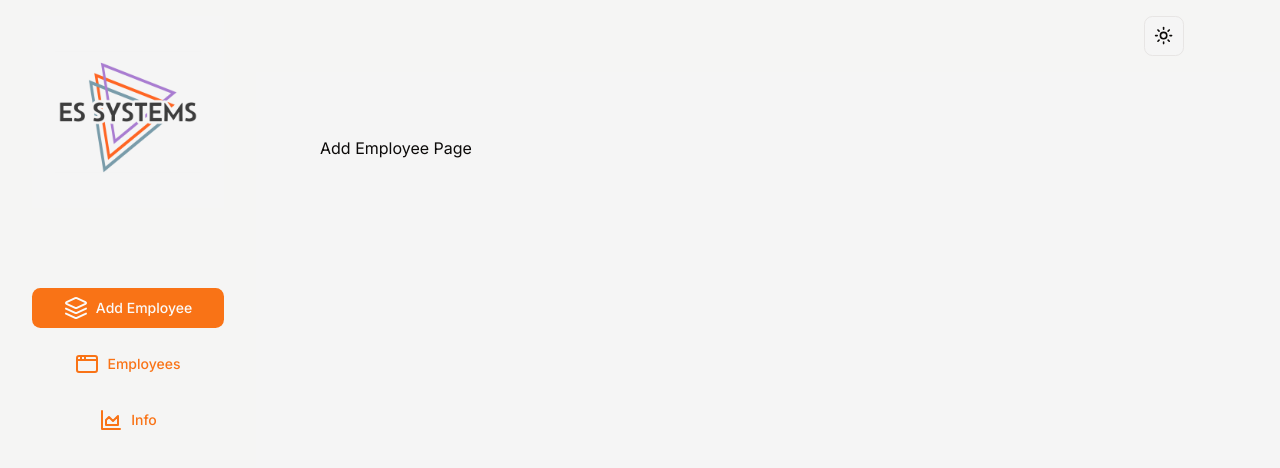
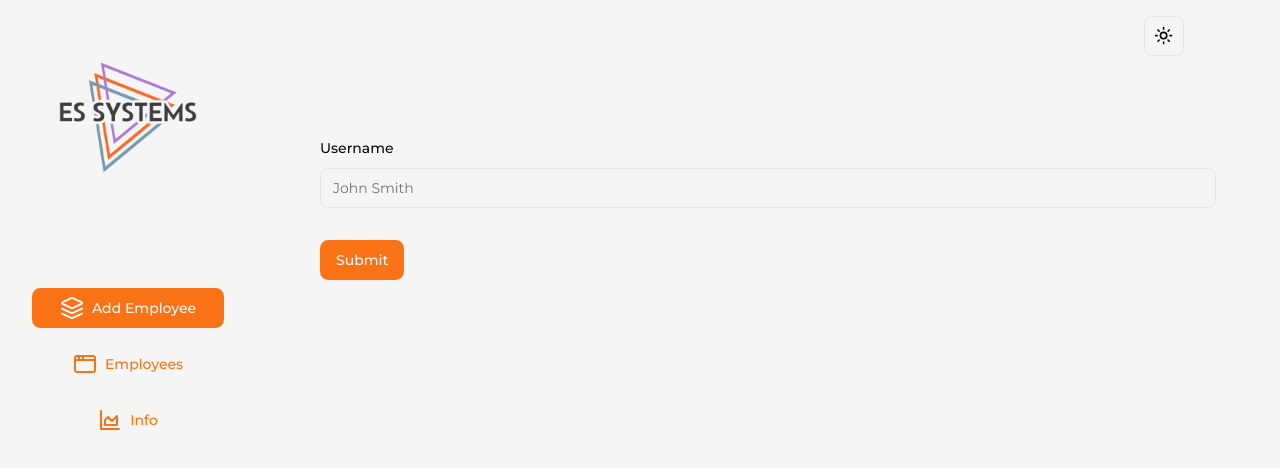
Before and after one commit to tneos/essytems-dev, a Next.js app: page /add-employee in a window 1280 px wide. Shown: the top 468 px of the page. Built offline with nearby package versions, Linux system fonts and the light colour scheme.

Commit message:
Add project fonts and CreateEmployeeForm, initial setup

```diff
--- a/app/(dashboard)/add-employee/page.tsx
+++ b/app/(dashboard)/add-employee/page.tsx
@@ -1,4 +1,10 @@
+import CreateEmployeeForm from "@/components/CreateEmployeeForm";
+
 function AddEmployeePage() {
-  return <h1>Add Employee Page</h1>;
+  return (
+    <>
+      <CreateEmployeeForm />
+    </>
+  );
 }
 export default AddEmployeePage;
--- a/app/layout.tsx
+++ b/app/layout.tsx
@@ -1,9 +1,13 @@
 import type {Metadata} from "next";
 import {Inter} from "next/font/google";
+import localFont from "next/font/local";
 import "./globals.css";
 import {ClerkProvider} from "@clerk/nextjs";
 import Providers from "./providers";
-const inter = Inter({subsets: ["latin"]});
+
+const myFont = localFont({
+  src: "./mainFonts.ttf",
+});
 
 export const metadata: Metadata = {
   title: "ESSystems Dev",
@@ -14,7 +18,7 @@
   return (
     <ClerkProvider>
       <html lang="en" suppressHydrationWarning>
-        <body className={inter.className}>
+        <body className={myFont.className}>
           <Providers>{children}</Providers>
         </body>
       </html>
--- /dev/null
+++ b/components/CreateEmployeeForm.tsx
@@ -0,0 +1,56 @@
+"use client";
+
+import * as z from "zod";
+import {zodResolver} from "@hookform/resolvers/zod";
+import {useForm} from "react-hook-form";
+
+import {Button} from "./ui/button";
+import {Form, FormControl, FormField, FormItem, FormLabel, FormMessage} from "./ui/form";
+import {InputProps} from "./ui/input";
+import {Input} from "./ui/input";
+
+const formSchema = z.object({
+  username: z.string().min(2, {
+    message: "Username must be at least 4 characters long",
+  }),
+});
+
+function CreateEmployeeForm() {
+  // Define form
+  const form = useForm<z.infer<typeof formSchema>>({
+    resolver: zodResolver(formSchema),
+    defaultValues: {
+      username: "",
+    },
+  });
+
+  // Submit handler
+  function onSubmit(values: z.infer<typeof formSchema>) {
+    // Use of form values
+
+    // This will be type-safe and validated
+    console.log(values);
+  }
+
+  return (
+    <Form {...form}>
+      <form onSubmit={form.handleSubmit(onSubmit)} className="space-y-8">
+        <FormField
+          control={form.control}
+          name="username"
+          render={({field}) => (
+            <FormItem>
+              <FormLabel>Username</FormLabel>
+              <FormControl>
+                <Input placeholder="John Smith" {...field} />
+              </FormControl>
+            </FormItem>
+          )}
+        />
+        <Button type="submit">Submit</Button>
+      </form>
+    </Form>
+  );
+}
+
+export default CreateEmployeeForm;
```
Also changed, not shown: app/mainFonts.ttf (added).
